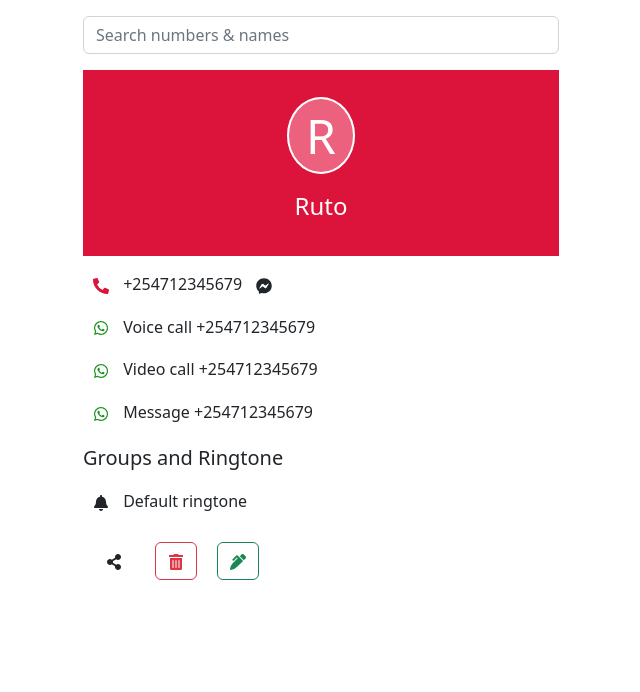
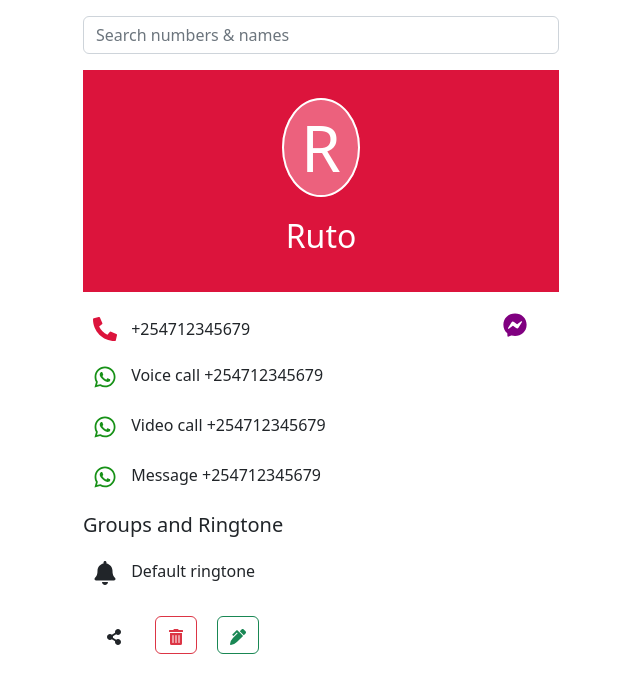
Before and after one commit to JoelOgira/Contact-Management, a React (Vite) app: page /contact/3 in a window 1280 px wide. Shown: the top 692 px of the page, without its empty margins (331-971 px from the left). Built offline with nearby package versions, Linux system fonts and the light colour scheme; data requests are answered from the project's data file.

Commit message:
added new styling

```diff
--- a/src/index.css
+++ b/src/index.css
@@ -85,7 +85,7 @@ a:hover {
 }
 
 .bannerInitial {
-  font-size: 3em;
+  font-size: 4rem;
   padding: 4px 17px 4px 17px !important;
   border: 2px solid white;
   border-radius: 50%;
@@ -93,11 +93,12 @@ a:hover {
 }
 
 .bannerName {
-  font-size: 1.5em;
+  font-size: 2rem;
 }
 
 .phoneIcon, .whatsappIcon, .messengerIcon, .bellIcon {
   margin: 5px 10px;
+  font-size: 1.5rem;
 }
 
 .phoneIcon {
@@ -106,6 +107,12 @@ a:hover {
 
 .whatsappIcon {
   color: rgb(23, 145, 23);
+}
+
+.messengerIcon {
+  color: purple;
+  float: right;
+  margin-right: 2rem;
 }
 
 .shareBtn, .deleteBtn, .editBtn {
```
